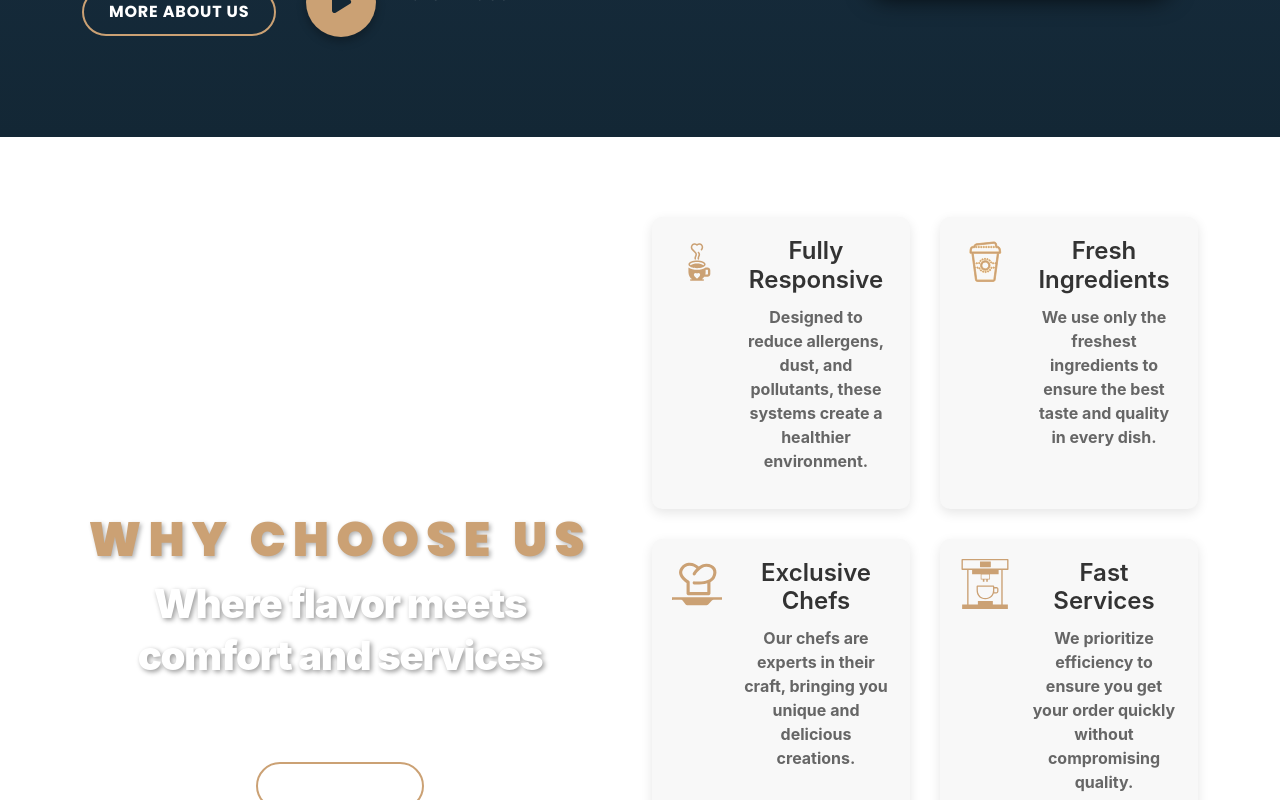
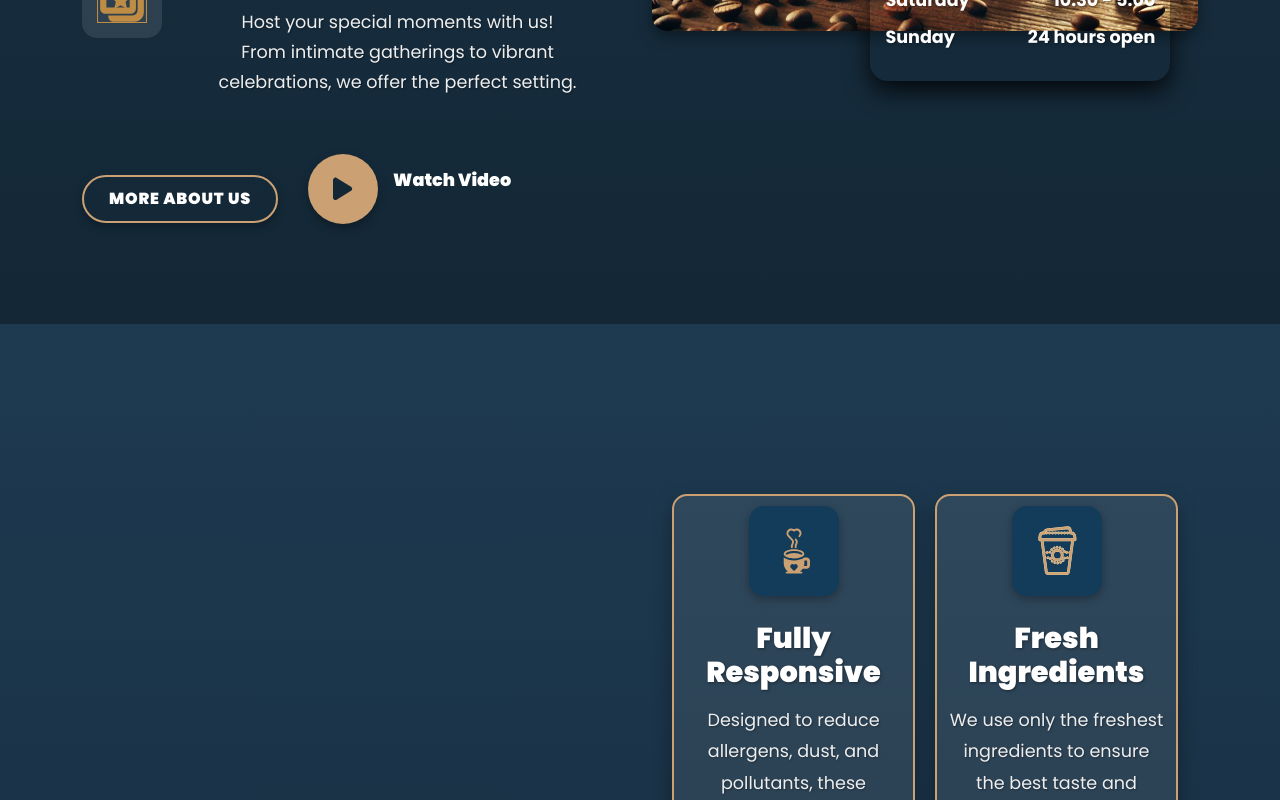
Before and after one commit to rashadamd/brew-coffee-shop, a React (Create React App) app: page / in a window 1280 px wide. Shown: the part 1680-2480 px from the top of the page. Built offline with nearby package versions, Linux system fonts and the light colour scheme.

Commit message:
Update WhyChooseUs

```diff
--- a/src/components/WhyChooseUs/WhyChooseUs.css
+++ b/src/components/WhyChooseUs/WhyChooseUs.css
@@ -1,68 +1,113 @@
 /* src/components/WhyChooseUs/WhyChooseUs.css */
+@import url('https://fonts.googleapis.com/css2?family=Poppins:wght@700;900&display=swap');
+
+:root {
+  --header-bg: #132735;
+  --logo-beige: #CBA174;
+  --logo-white: #FFFFFF;
+  --nav-text-color: #FFFFFF;
+  --nav-hover-color: #CBA174;
+  --button-text-color: #CBA174;
+  --button-border-color: #CBA174;
+  --button-hover-bg: linear-gradient(to left, #E0C8A2, #CBA174, #B38B6D);
+  --button-hover-text: #FFFFFF;
+  --dropdown-text: #222222;
+  --dropdown-hover-text-color: #FFFFFF;
+  --brown-hamburger: #A0774D;
+}
+
 .why-choose-us {
-    padding: 80px 0;
-    background-color: #fff;
+    font-family: 'Poppins', sans-serif;
+    padding: 100px 0;
+    /* Darker Background Gradient for Why Choose Us Section */
+    background: linear-gradient(to bottom, #1E3A51, #182F42, #132735);
+    overflow: hidden;
+    opacity: 0;
+    transition: opacity 1s ease-out, transform 1s ease-out;
+    transform: translateY(30px);
+    color: #fff;
+  }
+
+  .why-choose-us.is-visible {
+    opacity: 1;
+    transform: translateY(0);
   }
 
   .why-choose-content {
-    padding-right: 30px;
+    padding-right: 50px;
     opacity: 0;
-    transform: translateY(20px);
-    transition: opacity 0.6s ease-out, transform 0.6s ease-out;
+    transform: translateY(30px);
+    transition: opacity 1s ease-out, transform 1s ease-out;
   }
 
-  .why-choose-content.fade-in {
+  .why-choose-content.is-visible {
     opacity: 1;
     transform: translateY(0);
   }
 
   .section-subtitle {
-    font-size: 1.2rem;
-    font-weight: 600;
-    color: #CBA174;
-    margin-bottom: 10px;
+    font-size: 3rem !important;
+    font-weight: 900 !important;
+    color: var(--logo-beige) !important;
+    margin-bottom: 20px;
     text-transform: uppercase;
+    letter-spacing: 0.15em;
+    font-family: 'Poppins', sans-serif;
+    text-transform: uppercase;
+    font-weight: 900 !important;
+    text-shadow: 2px 2px 4px rgba(0,0,0,0.4);
   }
 
   .section-title {
-    font-size: 2.5rem;
-    font-weight: 700;
-    margin-bottom: 20px;
-    color: #333;
+    font-size: 4rem;
+    font-weight: 900 !important;
+    margin-bottom: 40px;
+    color: #fff;
+    line-height: 1.3;
+    letter-spacing: -0.03em;
+    text-shadow: 2px 2px 5px rgba(0,0,0,0.5);
   }
 
   .btn-primary {
-    background-color: linear-gradient(to right, #E0C8A2, #CBA174, #B38B6D);
-    color: #000;
-    padding: 12px 24px;
-    font-size: 1rem;
-    font-weight: 600;
+    background-color: var(--logo-beige);
+    color: var(--header-bg);
+    border: none;
+    padding: 16px 35px;
+    font-size: 1.1rem;
+    font-weight: 900 !important;
     text-transform: uppercase;
-    border-radius: 5px;
-    transition: all 0.3s ease-in-out;
+    border-radius: 8px;
+    box-shadow: 0 4px 10px rgba(0, 0, 0, 0.3);
+    transition: background-color 0.3s ease-in-out, color 0.3s ease-in-out, box-shadow 0.3s ease-in-out, transform 0.3s ease-in-out;
   }
 
   .btn-primary:hover {
-    background-color: linear-gradient(to left, #E0C8A2, #CBA174, #B38B6D);
+    background-color: rgba(255, 255, 255, 0.15);
+    color: var(--logo-beige);
+    box-shadow: 0 6px 15px rgba(0, 0, 0, 0.4);
+    transform: scale(1.05);
   }
 
   .why-choose-list {
     display: grid;
-    grid-template-columns: repeat(2, 1fr);
-    gap: 30px;
+    grid-template-columns: repeat(auto-fit, minmax(350px, 1fr));
+    gap: 40px;
+    margin-top: 50px;
   }
 
   .why-choose-item {
     display: flex;
-    align-items: flex-start;
-    background-color: #f8f8f8;
-    padding: 20px;
-    font-weight: 700;
-    border-radius: 10px;
-    box-shadow: 0 4px 12px rgba(0, 0, 0, 0.1);
+    flex-direction: column;
+    align-items: center;
+    background-color: rgba(255, 255, 255, 0.08);
+    padding: 40px 30px;
+    border-radius: 15px;
+    box-shadow: 0 8px 20px rgba(0, 0, 0, 0.3);
+    text-align: center;
+    transition: transform 0.4s ease, box-shadow 0.4s ease, background-color 0.4s ease;
+    transform: translateY(0);
     opacity: 0;
-    transform: translateY(20px);
-    transition: opacity 0.6s ease-out, transform 0.6s ease-out, background-color 0.3s ease, box-shadow 0.3s ease;
+    transition-delay: 0.2s;
   }
 
   .why-choose-item.fade-in {
@@ -72,67 +117,130 @@
 
   /* Hover Effects */
   .why-choose-item:hover {
-    background-color: #fff;
-    box-shadow: 0 8px 24px rgba(0, 0, 0, 0.15);
-    transform: translateY(-5px);
+    background-color: rgba(255, 255, 255, 0.2);
+    box-shadow: 0 12px 30px rgba(0, 0, 0, 0.5);
+    transform: translateY(-10px);
   }
 
   .why-choose-item:hover .icon-box img {
-    transform: scale(1.1); /* Slightly enlarge the icon */
+    transform: scale(1.2);
   }
 
   .why-choose-item:hover h3 {
-    color: #CBA174; /* Change title color on hover */
+    color: var(--logo-beige);
+    text-shadow: 1px 1px 3px rgba(0,0,0,0.4);
   }
 
   .why-choose-item:hover p {
-    color: #333; /* Darken description text on hover */
+    color: #eee;
+    text-shadow: 1px 1px 2px rgba(0,0,0,0.3);
   }
 
   .icon-box {
-    margin-right: 20px;
+    margin-bottom: 25px;
+    background-color: #123c59;
+    border-radius: 15px;
+    padding: 15px;
+    display: inline-flex;
+    justify-content: center;
+    align-items: center;
+    box-shadow: 0 3px 8px rgba(0, 0, 0, 0.3);
+    transition: background-color 0.3s ease-in-out, transform 0.3s ease-in-out, box-shadow 0.3s ease-in-out;
+  }
+
+  .icon-box:hover {
+    background-color: #132735;
+    transform: scale(1.1);
+    box-shadow: 0 5px 12px rgba(0, 0, 0, 0.4);
   }
 
   .icon-box img {
-    width: 50px;
-    height: 50px;
-    transition: transform 0.3s ease;
+    width: 60px;
+    height: 60px;
+    transition: transform 0.4s ease;
   }
 
   .why-choose-item-content h3 {
-    font-size: 1.5rem;
-    font-weight: 600;
-    margin-bottom: 10px;
-    color: #333;
-    transition: color 0.3s ease;
+    font-size: 1.8rem;
+    font-weight: 900 !important;
+    margin-bottom: 15px;
+    color: #fff;
+    text-shadow: 1px 1px 3px rgba(0,0,0,0.4);
   }
 
   .why-choose-item-content p {
-    font-size: 1rem;
-    color: #666;
-    transition: color 0.3s ease;
+    font-size: 1.1rem;
+    color: #eee;
+    line-height: 1.8;
+    text-shadow: 1px 1px 2px rgba(0,0,0,0.3);
   }
 
   /* Responsive Styles */
   @media (max-width: 992px) {
+    .why-choose-us {
+      padding: 80px 0;
+      text-align: center;
+    }
+
     .why-choose-content {
       padding-right: 0;
       margin-bottom: 30px;
       text-align: center;
     }
 
+    .section-subtitle {
+      font-size: 2.5rem !important;
+    }
+
+    .section-title {
+      font-size: 2.8rem;
+    }
+
     .why-choose-list {
       grid-template-columns: 1fr;
+      gap: 40px;
+      margin-top: 20px;
     }
 
     .why-choose-item {
       flex-direction: column;
       align-items: center;
       text-align: center;
+      padding: 20px;
+      gap: 20px;
     }
 
     .icon-box {
       margin-right: 0;
       margin-bottom: 10px;
+      padding: 12px;
     }
-  }
+
+    .icon-box img {
+      width: 50px;
+      height: 50px;
+    }
+
+    .why-choose-item-content h3 {
+      font-size: 1.4rem;
+    }
+
+    .why-choose-item-content p {
+      font-size: 1rem;
+    }
+
+    .about-actions {
+      margin-top: 40px;
+    }
+  }/* src/components/WhyChooseUs/WhyChooseUs.css - MINIMAL CSS for GRID TEST (Keep this for now) */
+.why-choose-list {
+  display: grid;
+  grid-template-columns: repeat(2, 1fr); /* Force 2 columns */
+  gap: 20px;
+  padding: 20px;
+}
+
+.why-choose-item {
+  border: 2px solid #CBA174; /* VERY VISIBLE red border for items */
+  padding: 10px;
+}
--- a/src/components/WhyChooseUs/WhyChooseUs.js
+++ b/src/components/WhyChooseUs/WhyChooseUs.js
@@ -38,8 +38,8 @@ const WhyChooseUs = () => {
   ];
 
   const [contentRef, contentInView] = useInView({
-    triggerOnce: true, // Trigger animation only once
-    threshold: 0.2, // Trigger when 20% of the element is visible
+    triggerOnce: true,
+    threshold: 0.2,
   });
 
   const [reasonsRef, reasonsInView] = useInView({
@@ -48,12 +48,12 @@ const WhyChooseUs = () => {
   });
 
   return (
-    <section className="why-choose-us">
+    <section className="why-choose-us is-visible" >
       <div className="container">
         <div className="row">
           <div className="col-lg-6">
             <div
-              className={`why-choose-content ${contentInView ? 'fade-in' : ''}`}
+              className={`why-choose-content ${contentInView ? 'is-visible' : ''}`}
               ref={contentRef}
             >
               <h3 className="section-subtitle">Why Choose Us</h3>
@@ -67,7 +67,7 @@ const WhyChooseUs = () => {
                 <div
                   className={`why-choose-item ${reasonsInView ? 'fade-in' : ''}`}
                   key={index}
-                  style={{ transitionDelay: `${index * 0.2}s` }} // Staggered animation
+                  style={{ transitionDelay: `${index * 0.2}s` }}
                 >
                   <div className="icon-box">
                     <img src={reason.icon} alt={reason.title} />
```
